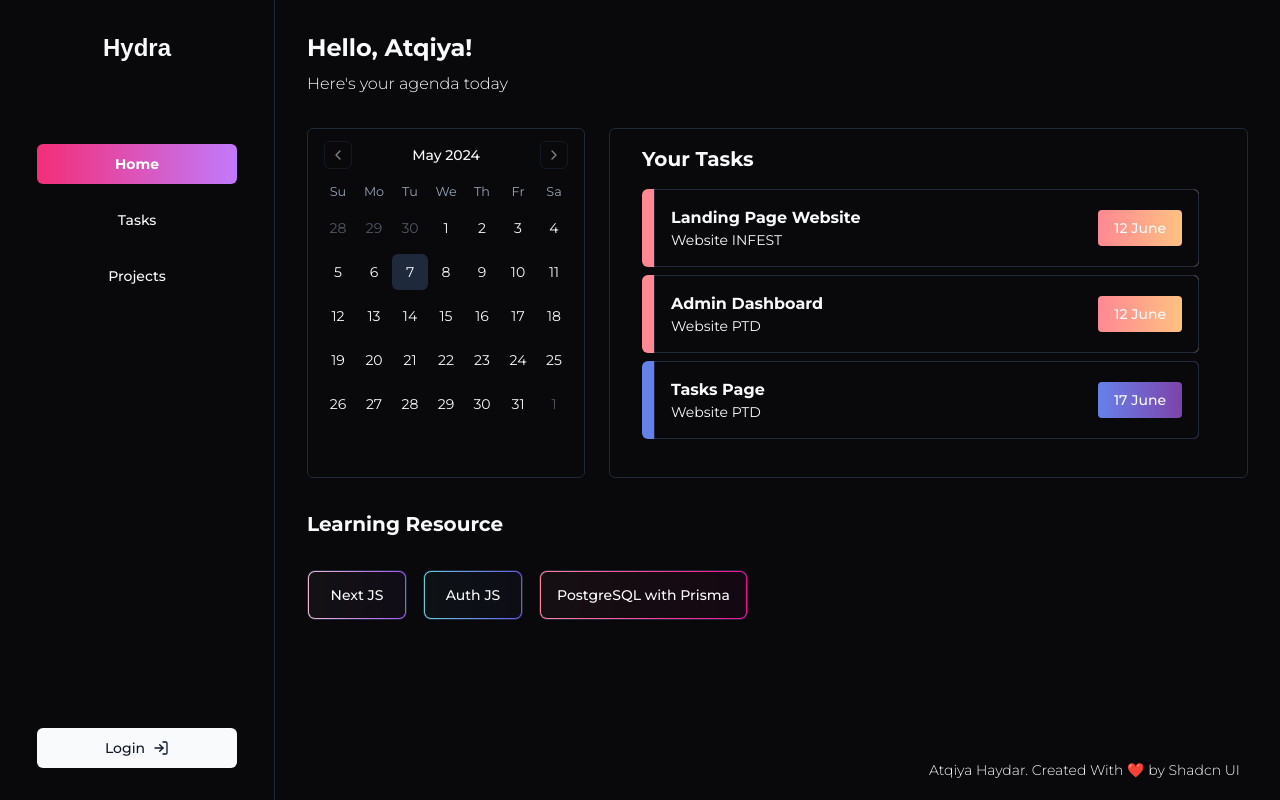
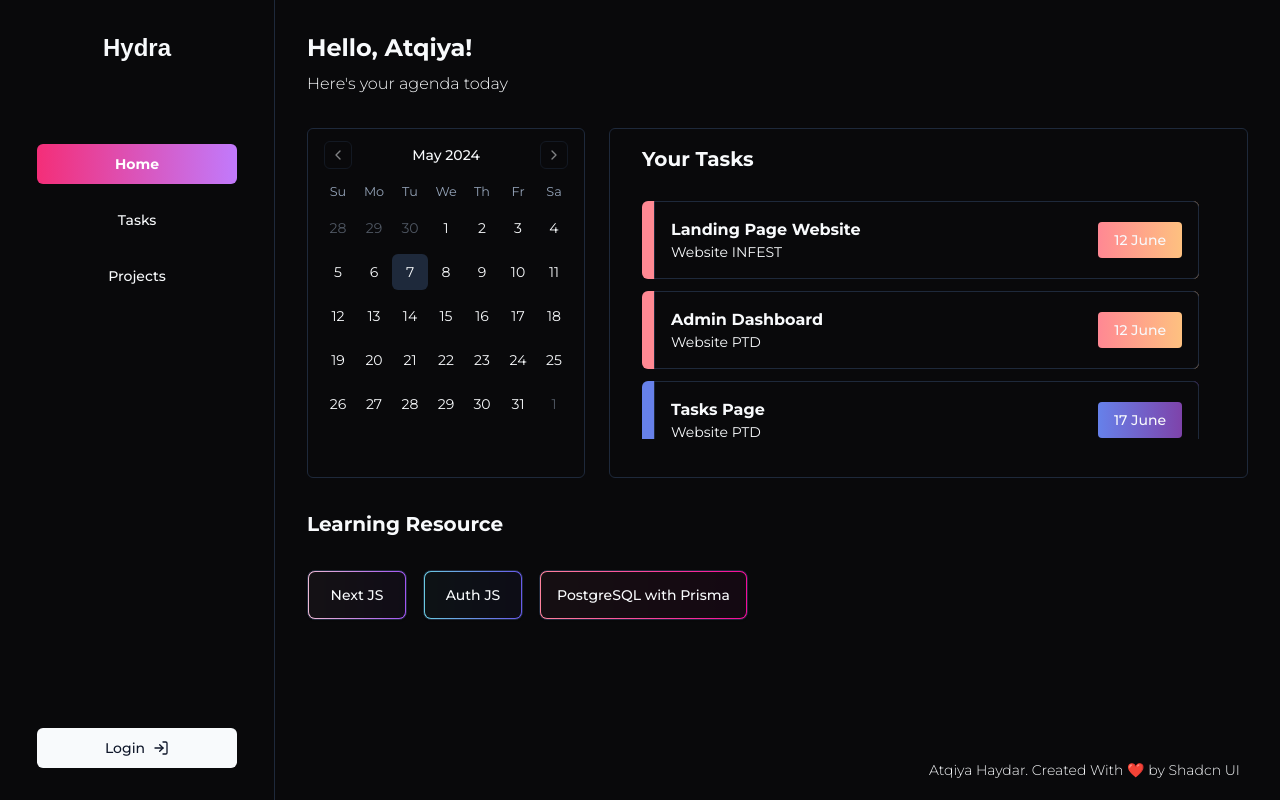
Before and after one commit to AtqiyaHaydar/Hydra, a Next.js app: page / in a window 1280 px wide. Built offline with nearby package versions, Linux system fonts and the light colour scheme.

Commit message:
style: notification card margin

```diff
--- a/components/NotificationsCard.tsx
+++ b/components/NotificationsCard.tsx
@@ -21,7 +21,7 @@ const NotificationsCard = ({ date, month, task, project, backgroundColor } : Not
   }
 
   return (
-    <div className={cn('rounded-md flex justify-between pl-3 items-center mr-4 cursor-pointer transition-all duration-500 group group-hover:text-black', backgroundColor)}>
+    <div className={cn('rounded-md flex justify-between pl-3 items-center mr-4 my-3 cursor-pointer transition-all duration-50', backgroundColor)}>
       <div className='w-full bg-dark h-full border flex flex-row items-center justify-between py-4 px-4 rounded-r-md'>
         <div>
           <h1 className='font-bold'>{task}</h1>
```
